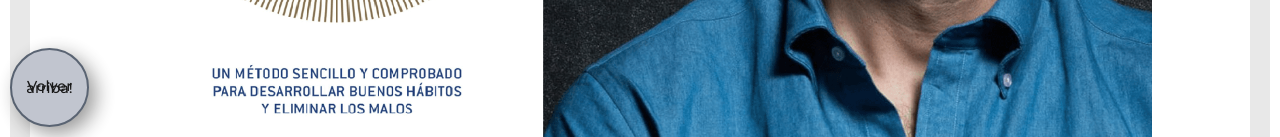
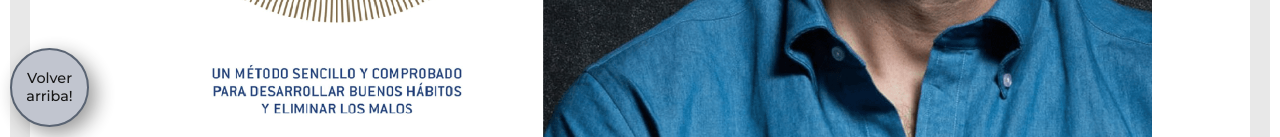
Before and after one commit to tarantinolucas/tarantinolucas.github.io, a plain HTML site: page webTributo/index.html in a window 1280 px wide. Shown: the part 663-800 px from the top of the page. Drawn offline with Linux system fonts and the light colour scheme.

Commit message:
Se corrigieron errores y se creo rama dev.

```diff
--- a/webTributo/style.css
+++ b/webTributo/style.css
@@ -109,7 +109,7 @@ footer div p {
   padding: 0;
   text-align: center;
   color: black;
-  line-height: 1.1px;
+  line-height: 1.1rem;
 }
 footer div p:hover {
   color: var(--blanco, white);
```
